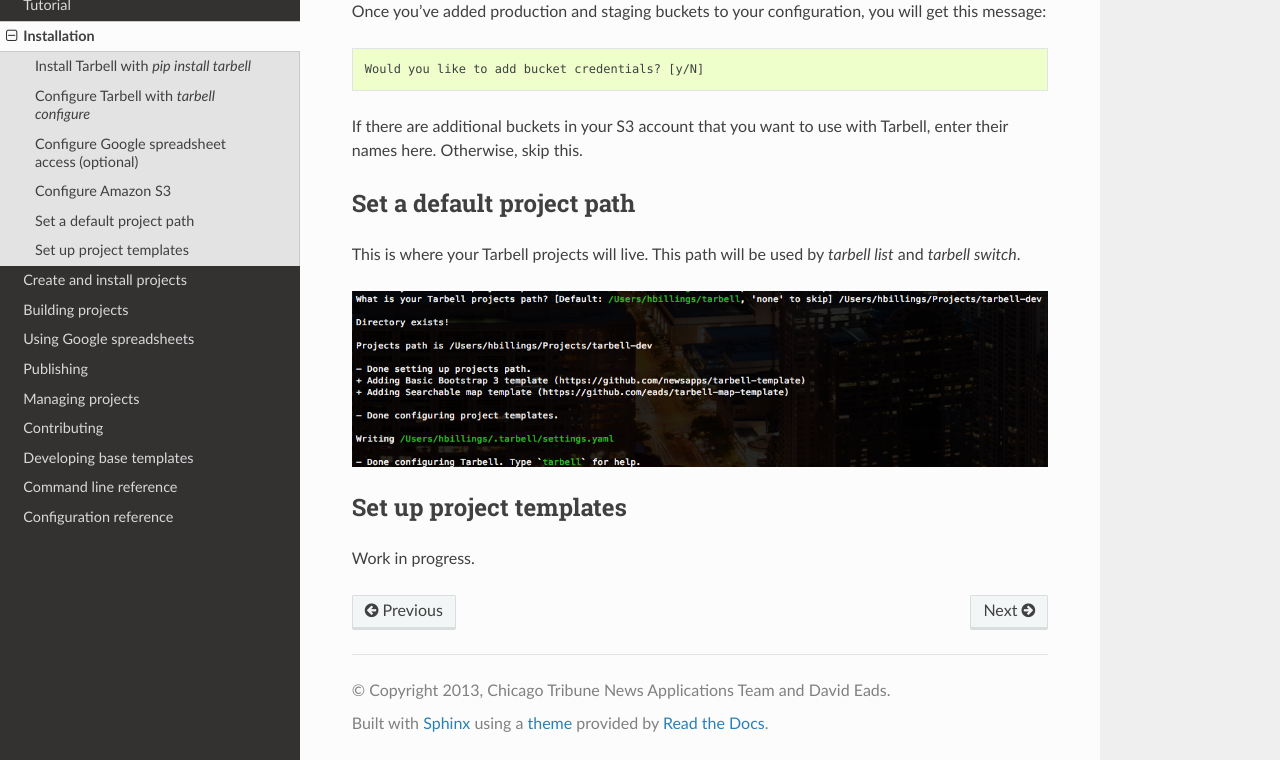
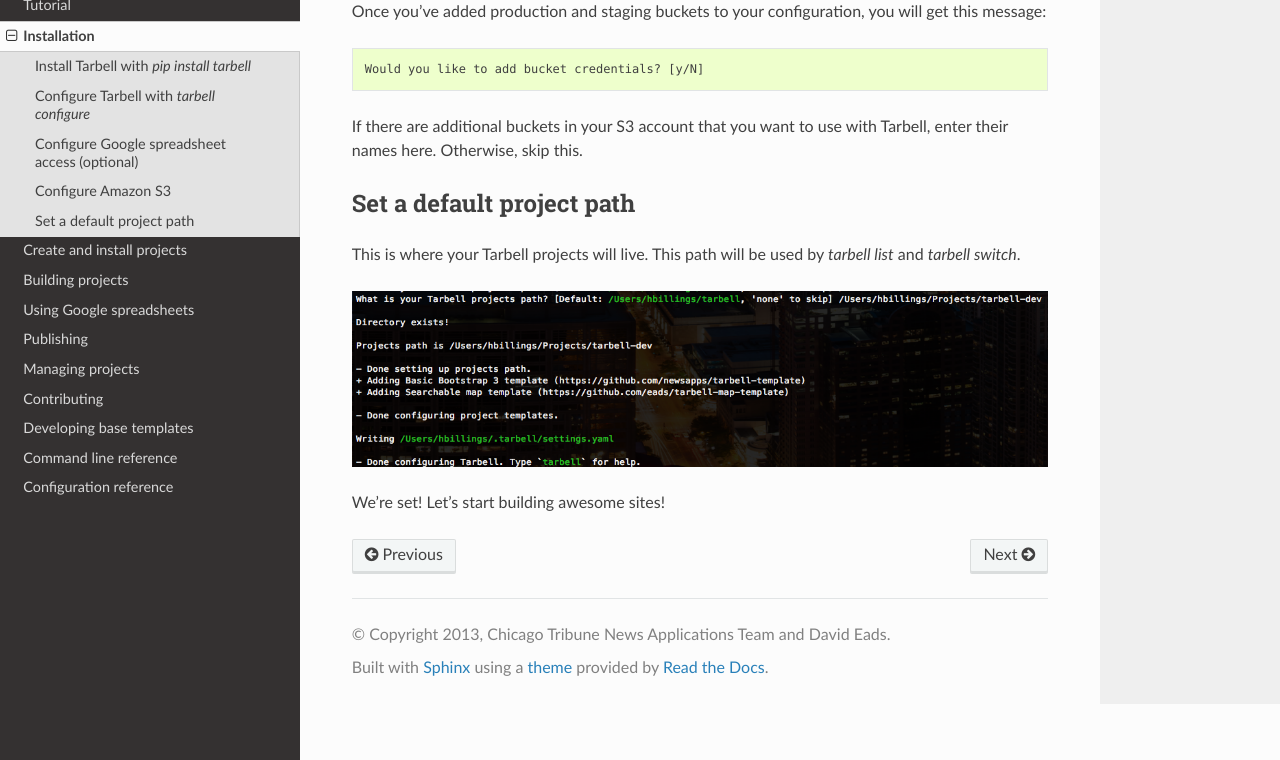
Before and after one commit to tarbell-project/tarbell, a Sphinx documentation site: the page built from tarbell/docs/install.rst, in a window 1280 px wide and 900 px high, scrolled down 9312 px, cut to the strip 140-900 px from the top of the window. Built offline with Sphinx 7.4.7 and the Read the Docs theme 2.0.0, drawn with Linux system fonts in a browser that asks for light colours.

Commit message:
remove discussion of project templates from install tutes

```diff
--- a/tarbell/docs/install.rst
+++ b/tarbell/docs/install.rst
@@ -184,7 +184,5 @@
 .. image:: project_path.png
    :width: 700px
 
-Set up project templates
-------------------------
 
-Work in progress.
+We're set! Let's start building awesome sites!
```
